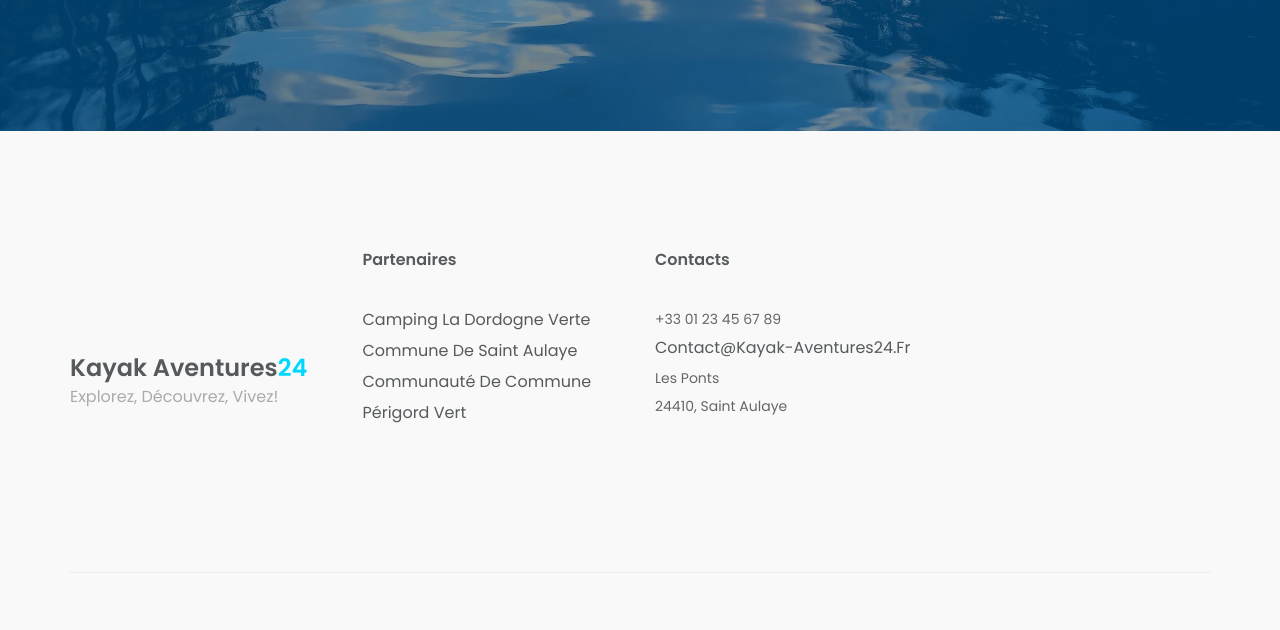
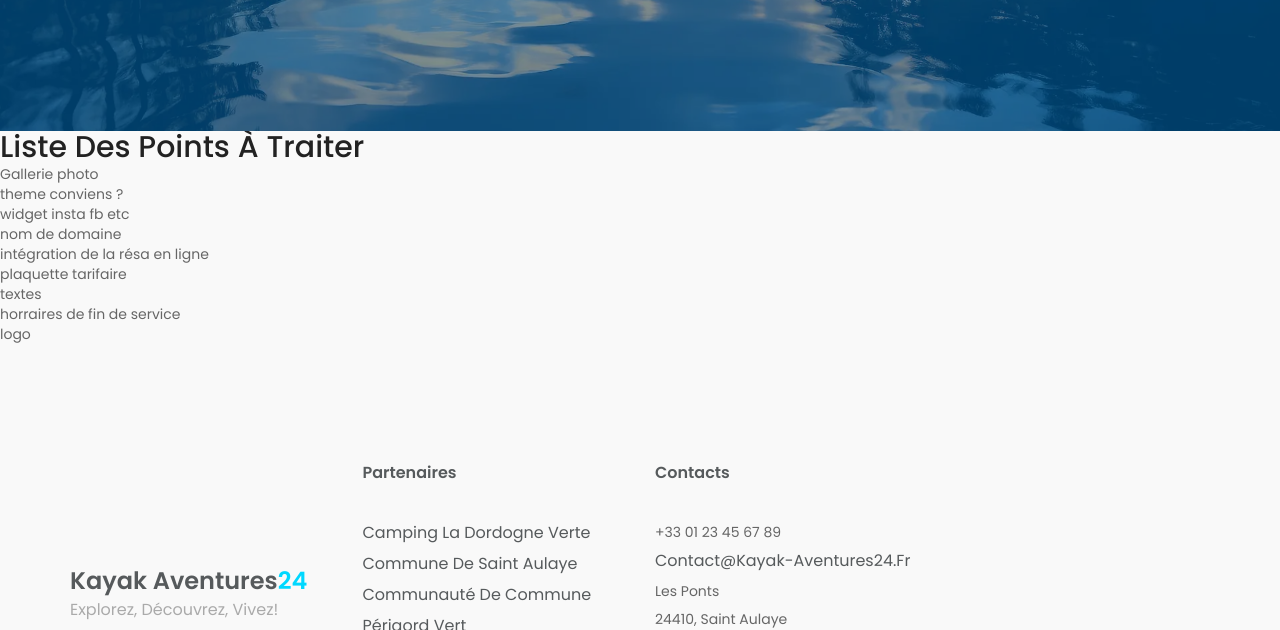
Before and after one commit to Akalabete/kanoe24, a plain HTML site: page index.html in a window 1280 px wide. Shown: the part 4060-4690 px from the top of the page. Drawn offline with nearby package versions, Linux system fonts and the light colour scheme.

Commit message:
add checkpoints to validate with customer

```diff
--- a/index.html
+++ b/index.html
@@ -992,6 +992,18 @@
 
 		<!-- footer-copyright start -->
 		<footer  class="footer-copyright">
+			<div class="points-to-check">
+				<h2>Liste des points à traiter</h2>
+				<p>Gallerie photo</p>
+				<p>theme conviens ?</p>
+				<p>widget insta fb etc</p>
+				<p>nom de domaine</p>
+				<p>intégration de la résa en ligne</p>
+				<p>plaquette tarifaire</p>
+				<p>textes</p>
+				<p>horraires de fin de service</p>
+				<p>logo</p>
+			</div>
 			<div class="container">
 				<div class="footer-content">
 					<div class="row">
```
